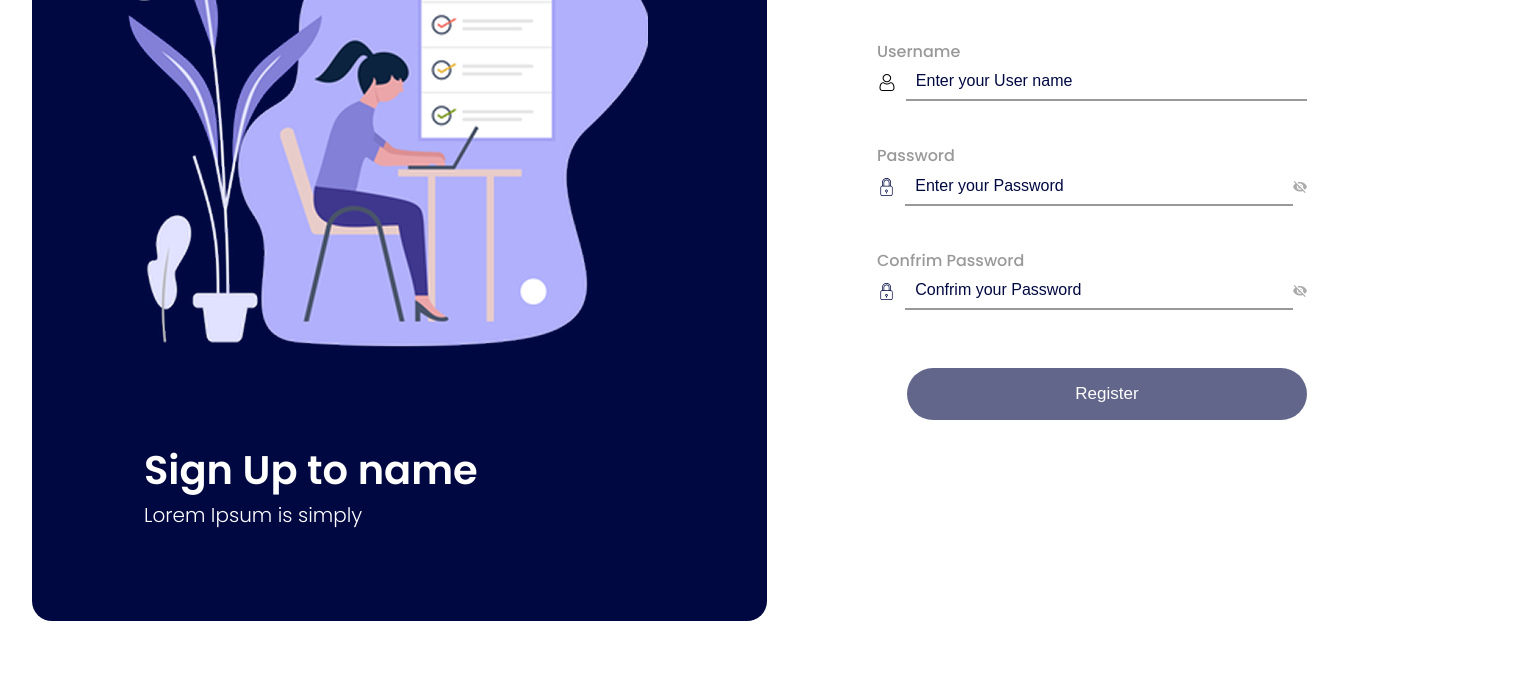
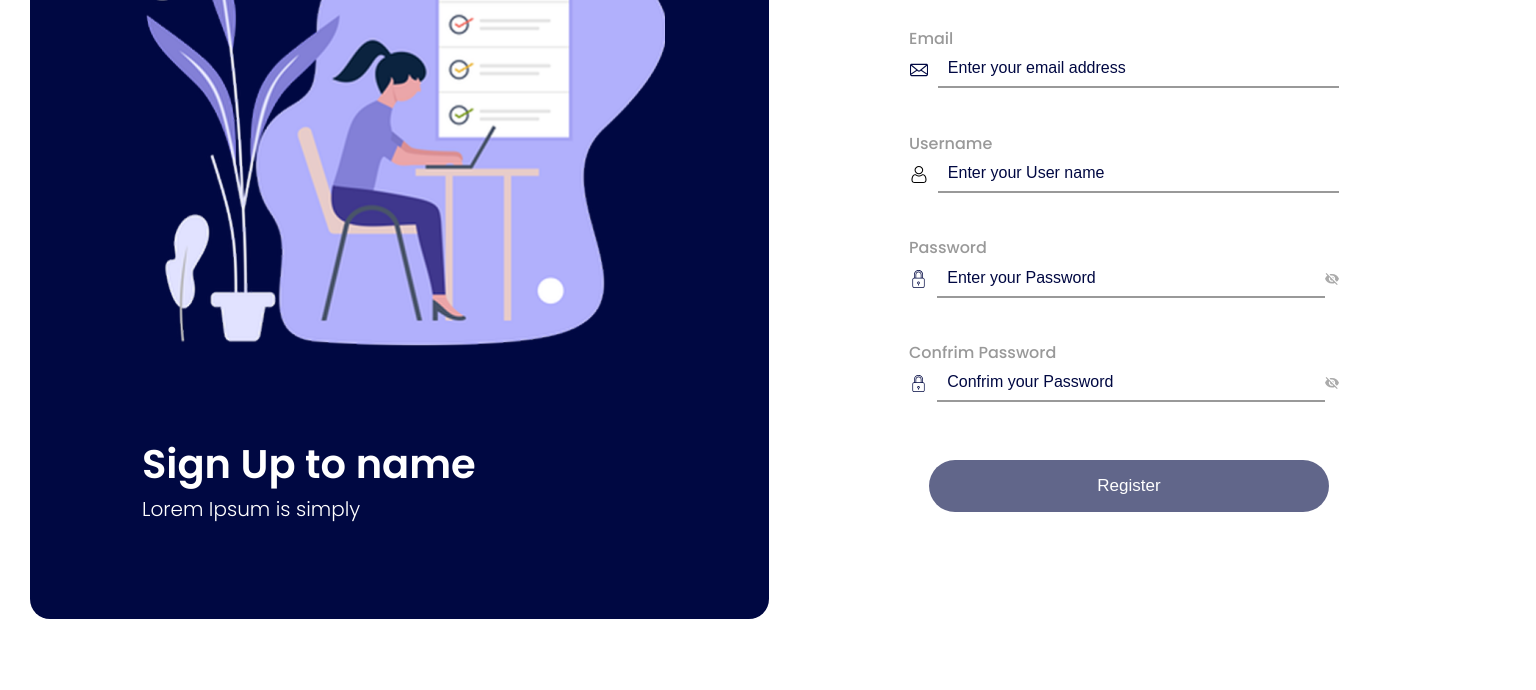
Before and after one commit to k0tiks/zachot, a plain HTML site: page index.html in a window 1536 px wide. Shown: the part 270-960 px from the top of the page. Before the commit the page ends 907 px from the top, so only its background shows below. Drawn offline with Linux system fonts and the light colour scheme.

Commit message:
Add files via upload

```diff
--- a/css/style.css
+++ b/css/style.css
@@ -61,17 +61,11 @@
 }
 
 /* левая часть */
-.left {
-    width: 50%;
-    display: flex;
-    justify-content: center;
-}
-
 .left-block {
-    width: 735px;
-    height: 859px;
+    width: 935px;
+    height: 1000px;
     background-color: var(--dark-blue);
-    margin: 2rem 0 1rem 2rem;
+    margin: 30px;
     border-radius: 20px;
     color: var(--white);
 }
@@ -81,6 +75,7 @@
     justify-content: end;
     margin: 0 30px 0 0;
     padding: 20px 20px 0 20px;
+    font-size: 18px;
 }
 
 .phone {
@@ -98,7 +93,9 @@
 }
 
 .girl {
-    margin: 50px 115px 55px 95px;
+    margin: 80px 0 80px 185px;
+    width: 580px;
+    height: 580px;
 }
 
 .left-block__title {
@@ -114,7 +111,7 @@
 /* парвая часть */
 .right {
     width: 720px;
-    margin: 18px 130px 120px 110px;
+    margin: 110px 130px 120px 110px;
 }
 
 .right-title {
@@ -126,7 +123,7 @@
 
 .form {
     margin: 0;
-    width: 430px;
+    width: 730px;
 }
 
 .span {
@@ -135,14 +132,13 @@
 }
 
 .email, .username, .password, .confrim {
-    margin-top: 42px;
+    margin-top: 50px;
 }
 
 .pole {
     border-bottom: 2px solid var(--gray);
-    padding: 10px;
-    width: 430px;
-    padding: 10px;
+    width: 600px;
+    padding: 15px;
 }
 
 .pole:focus {
@@ -176,7 +172,7 @@
     background-color: var(--dark-blue);
     color: var(--white);
     border-radius: 40px;
-    margin: 58px 30px;
+    margin: 58px 20px;
     font-size: 17px;
     font-weight: 500;
     animation: button 3s ease-in-out infinite;
@@ -199,6 +195,32 @@
 }
 
 /* адаптация */
+@media (min-width: 1440px) and (max-width: 1600px) {
+    .left-block {
+        margin: 30px;
+        width: 739px;
+        height: 859px;
+    }
+    .girl {
+        width: 520px;
+        height: 520px;
+        margin: 50px 0 50px 115px;
+    }
+    .right {
+        margin: 110px 130px 120px 110px;
+    }
+    .form {
+        width: 430px;
+    }
+    .email, .username, .password, .confrim {
+        margin-top: 42px;
+    }
+    .pole {
+        width: 430px;
+        padding: 10px;
+    }
+}
+
 @media (min-width: 375px) and (max-width: 767px) {
     .container {
         overflow-x: hidden;
@@ -211,7 +233,6 @@
     }
     .left-block {
         margin: 0;
-        margin-left: 20px;
         width: 380px;
         height: 430px;
     }
@@ -221,7 +242,7 @@
     }
     .right {
         width: 100%;
-        margin-left: 26px;
+        margin: 18px 26px 30px 26px;
     }
     .right-block {
         text-wrap: none;
```
